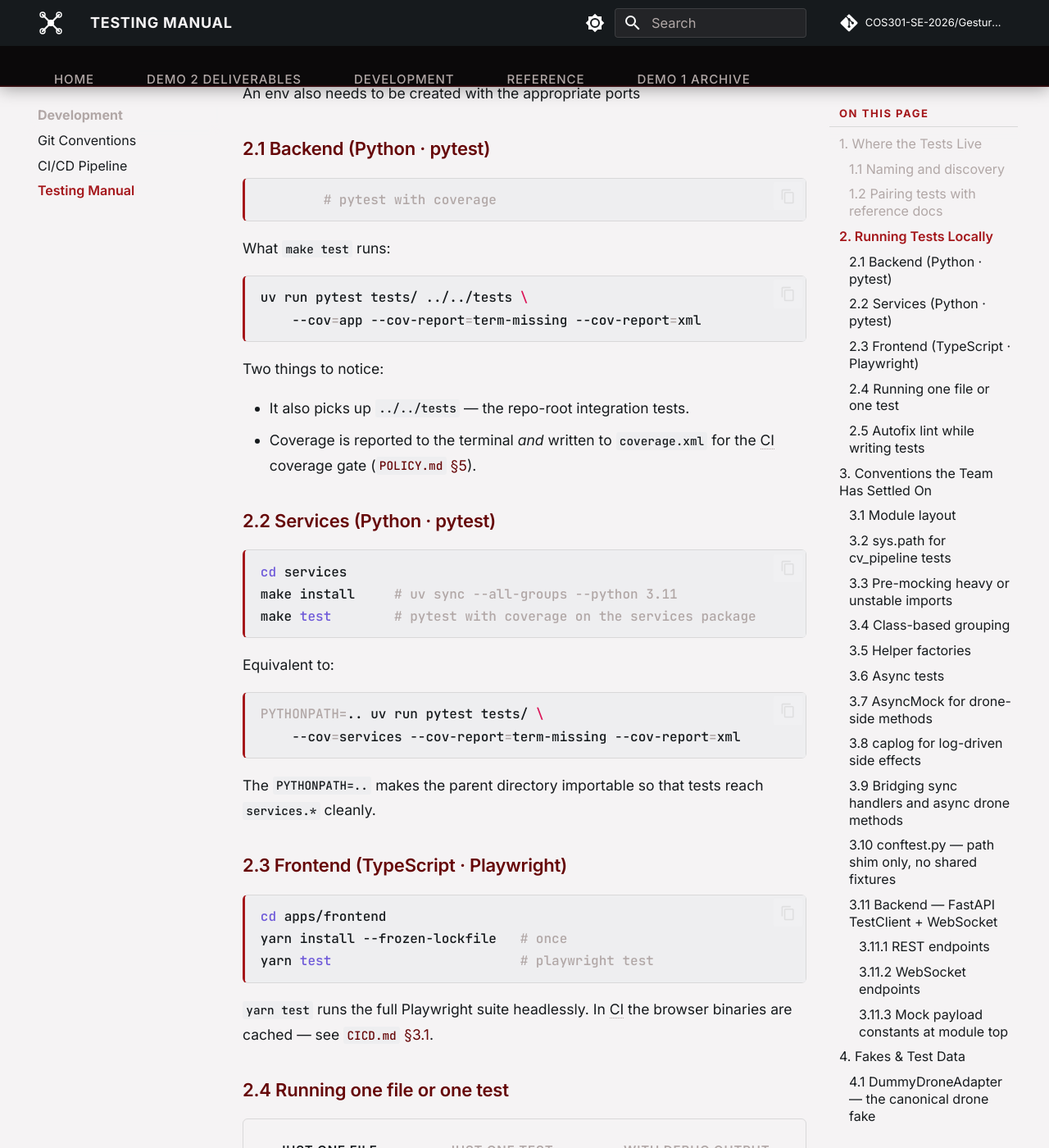
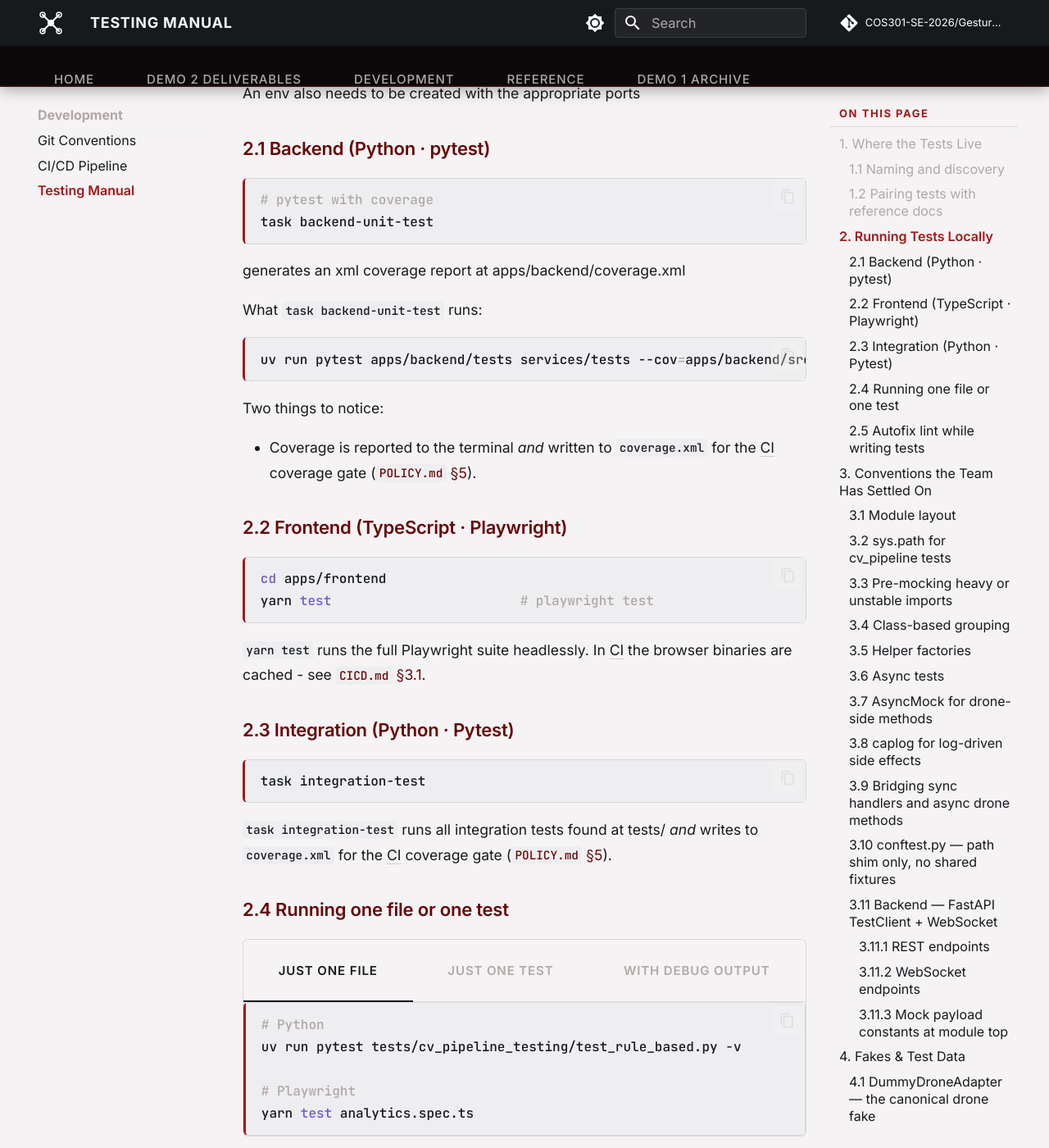
Before and after one commit to COS301-SE-2026/Gesture-Based-Drone-Control, an MkDocs documentation site: the page built from docs/testing/TESTING.md, in a window 1280 px wide and 1400 px high, scrolled down 2907 px. Shown: the whole window at 82% size. Built offline with MkDocs 1.6.1 and Material for MkDocs 9.7.7, drawn with Linux system fonts in a browser that asks for light colours; comment, search, counter and statistics services are not loaded; some of the changed text lies outside the part shown.

Commit message:
section 2 of testing doc

````diff
--- a/Taskfile.yml
+++ b/Taskfile.yml
@@ -67,7 +67,7 @@ tasks:
   backend-unit-test:
     desc: Runs Backend Unit Tests
     cmds:
-      - uv run pytest apps/backend/tests services/tests --cov  --cov-report=xml:apps/backend/coverage.xml
+      - uv run pytest apps/backend/tests services/tests --cov=apps/backend/src --cov=services  --cov-report=xml:apps/backend/coverage.xml --cov-report=term-missing
 
   frontend-unit-test:
     desc: Runs Frontend Unit Tests
@@ -78,7 +78,7 @@ tasks:
   integration-test:
     desc: Runs Integration Tests
     cmds:
-      - uv run pytest tests --cov --cov-report=term-missing
+      - uv run pytest tests --cov=apps/backend/src --cov=services --cov-report=xml:tests/coverage.xml --cov-report=term-missing
 
   lint:
     desc: Runs lint checks
@@ -88,7 +88,7 @@ tasks:
 
   backend-lint:
     cmds:
-      - uv run ruff check --output-format=github
+    - uv run ruff check apps/backend services tests --output-format=github
 
   frontend-lint:
     dir: "{{.FRONTEND_DIR}}"
--- a/docs/testing/TESTING.md
+++ b/docs/testing/TESTING.md
@@ -77,50 +77,38 @@ An env also needs to be created with the appropriate ports
 ### 2.1 Backend (Python · pytest)
 
 ```bash
-        # pytest with coverage
+# pytest with coverage
+task backend-unit-test
 ```
+generates an xml coverage report at apps/backend/coverage.xml
 
-What `make test` runs:
+What `task backend-unit-test` runs:
 
 ```bash
-uv run pytest tests/ ../../tests \
-    --cov=app --cov-report=term-missing --cov-report=xml
+uv run pytest apps/backend/tests services/tests --cov=apps/backend/src --cov=services  --cov-report=xml:apps/backend/coverage.xml --cov-report=term-missing
 ```
 
 Two things to notice:
 
-- It also picks up `../../tests` — the repo-root integration tests.
 - Coverage is reported to the terminal *and* written to `coverage.xml`
   for the CI coverage gate ([`POLICY.md` §5](POLICY.md#5-acceptance-criteria)).
 
-### 2.2 Services (Python · pytest)
-
-```bash
-cd services
-make install     # uv sync --all-groups --python 3.11
-make test        # pytest with coverage on the services package
-```
-
-Equivalent to:
-
-```bash
-PYTHONPATH=.. uv run pytest tests/ \
-    --cov=services --cov-report=term-missing --cov-report=xml
-```
-
-The `PYTHONPATH=..` makes the parent directory importable so that
-tests reach `services.*` cleanly.
-
-### 2.3 Frontend (TypeScript · Playwright)
+### 2.2 Frontend (TypeScript · Playwright)
 
 ```bash
 cd apps/frontend
-yarn install --frozen-lockfile   # once
 yarn test                        # playwright test
 ```
 
 `yarn test` runs the full Playwright suite headlessly. In CI the
-browser binaries are cached — see [`CICD.md` §3.1](CICD.md#31-playwright-browser-caching).
+browser binaries are cached - see [`CICD.md` §3.1](CICD.md#31-playwright-browser-caching).
+
+### 2.3 Integration (Python · Pytest)
+```bash
+task integration-test
+```
+`task integration-test` runs all integration tests found at tests/ *and* writes
+to `coverage.xml` for the CI coverage gate ([`POLICY.md` §5](POLICY.md#5-acceptance-criteria)).
 
 ### 2.4 Running one file or one test
 
@@ -156,13 +144,11 @@ browser binaries are cached — see [`CICD.md` §3.1](CICD.md#31-playwright-brow
 
 ### 2.5 Autofix lint while writing tests
 
-Both Python codebases expose a `make fix` target that runs Ruff in
-autofix mode and then formats. Run it before pushing so CI doesn't
-fail on something a one-liner would have caught:
-
 ```bash
-make fix   # uv run ruff check --fix . && uv run ruff format .
+task fix   # uv run ruff check --fix . && uv run ruff format .
 ```
+Python is corrected via the ruff linter using its `format` and `check --fix` options
+Typescript is corrected via EsLint and Prettier using `eslint .` and `prettier --check src/`
 
 ---
 
````
Also changed, not shown: 1 other file.
